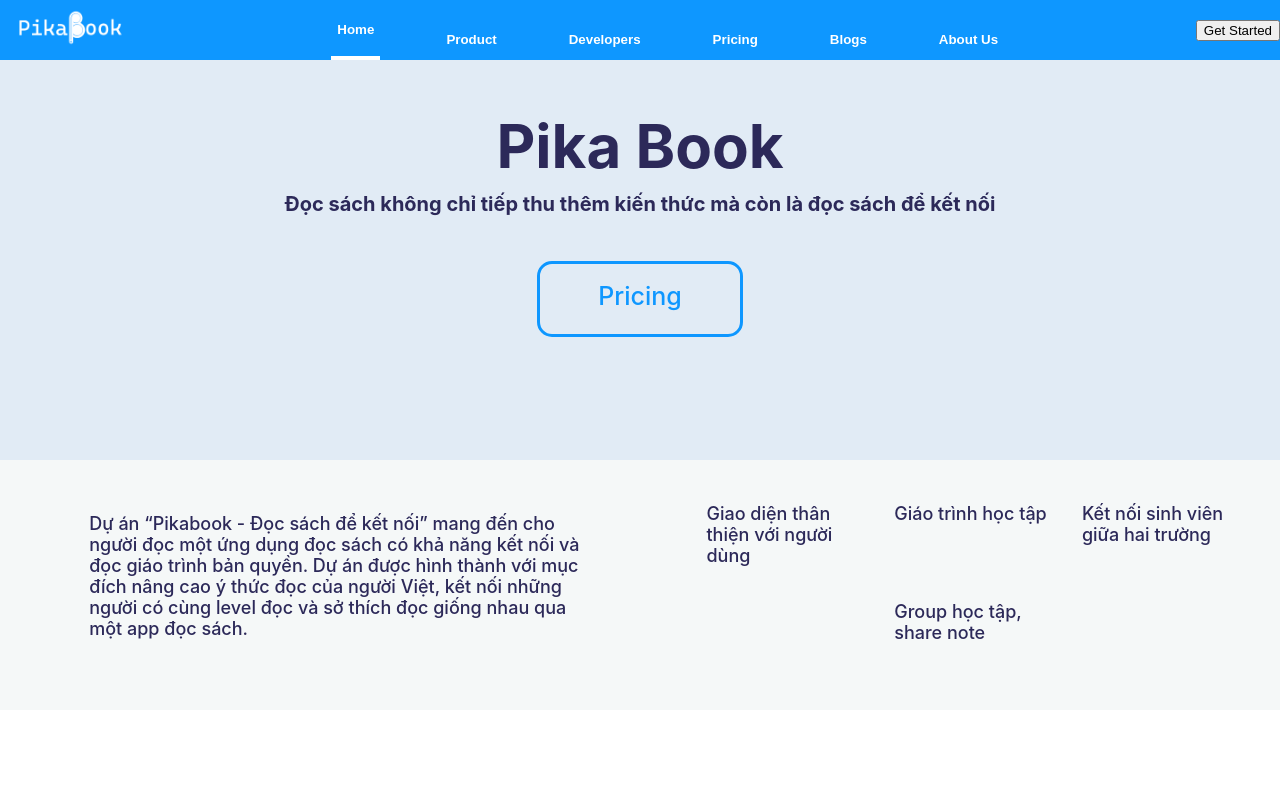
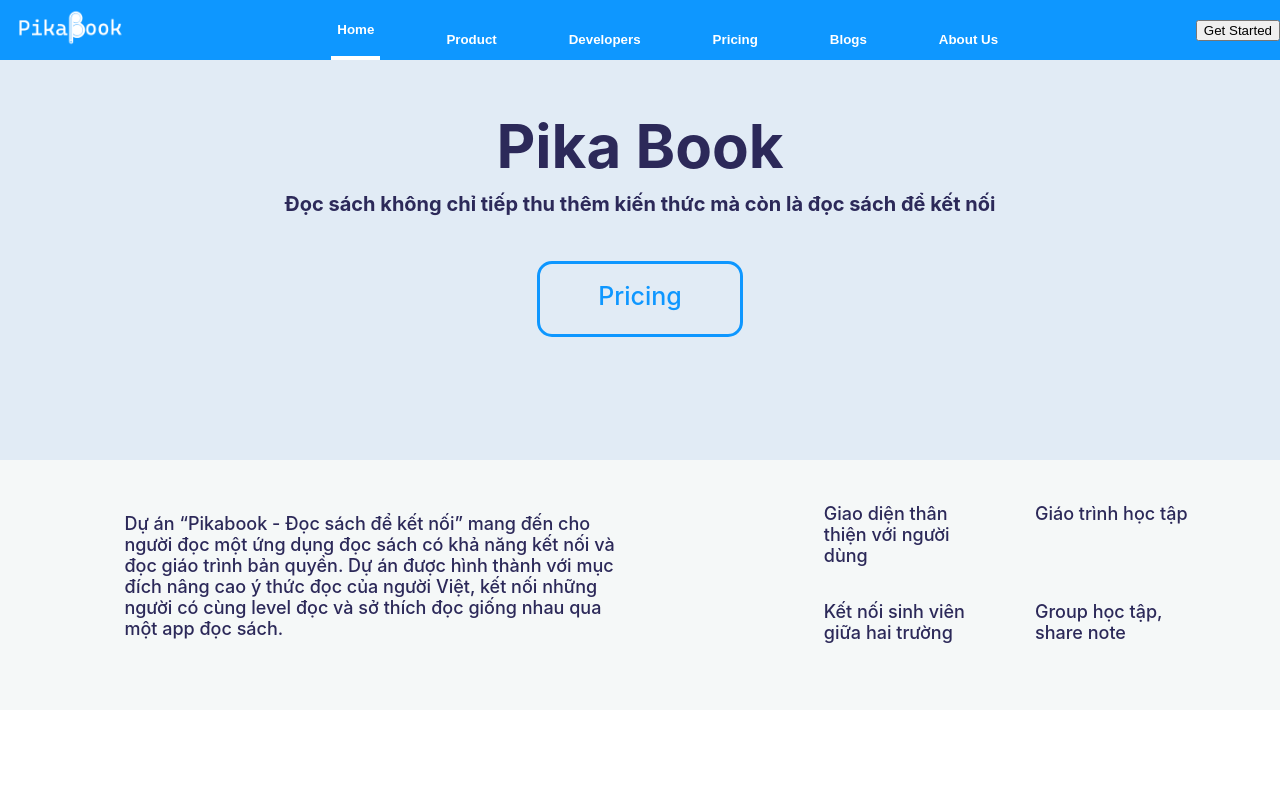
Before and after one commit to kurel-prog/demo-day-website, a React (Create React App) app: page /product in a window 1280 px wide. Shown: the top 800 px of the page. Built offline with nearby package versions, Linux system fonts and the light colour scheme.

Commit message:
5/12/2022 Trung: change width

```diff
--- a/src/screens/products/product.css
+++ b/src/screens/products/product.css
@@ -73,7 +73,7 @@
 
 .product-place2-item2
 {
-    width: 44%;
+    width: 33%;
     box-sizing: border-box;
     display: flex;
     flex-direction: row;
```
